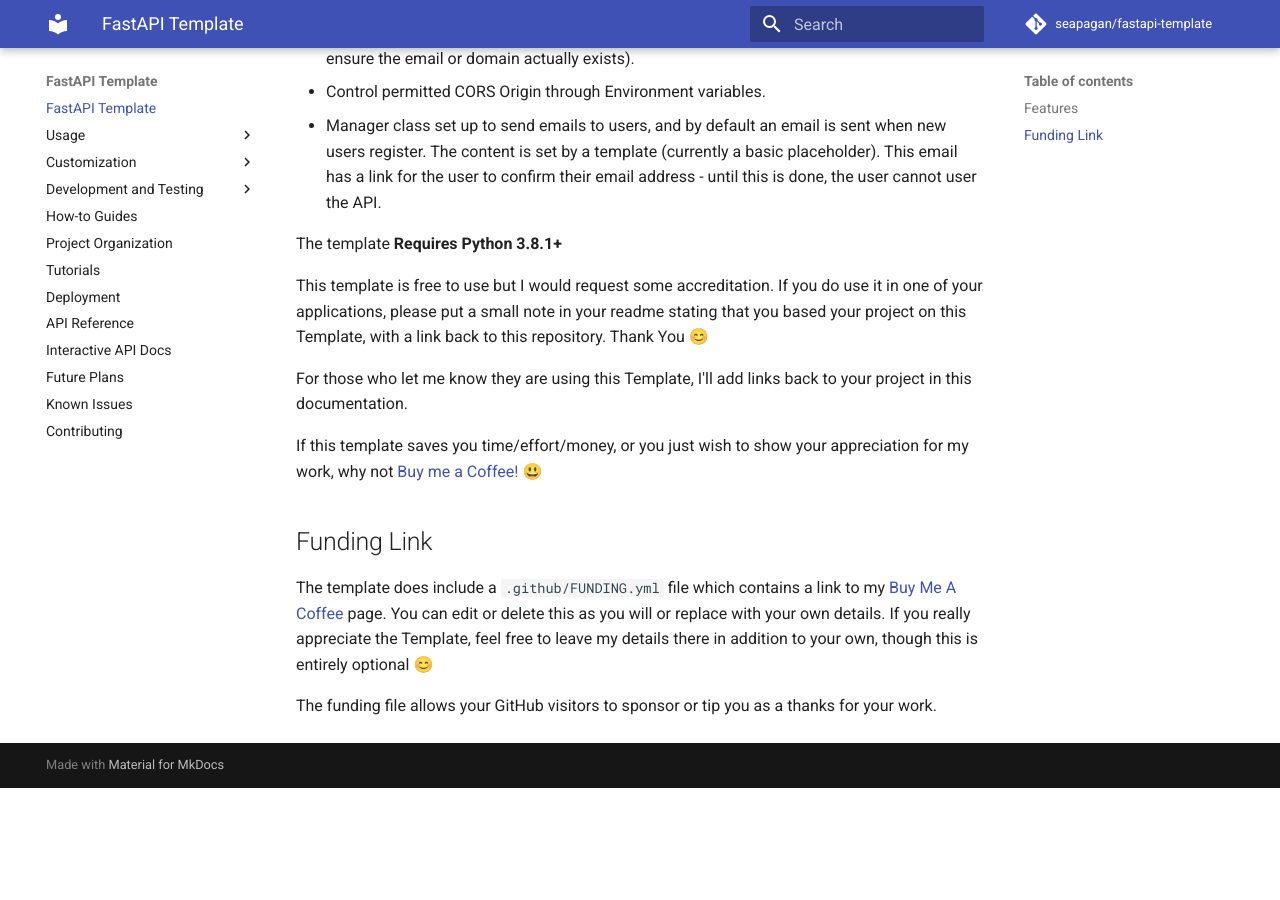
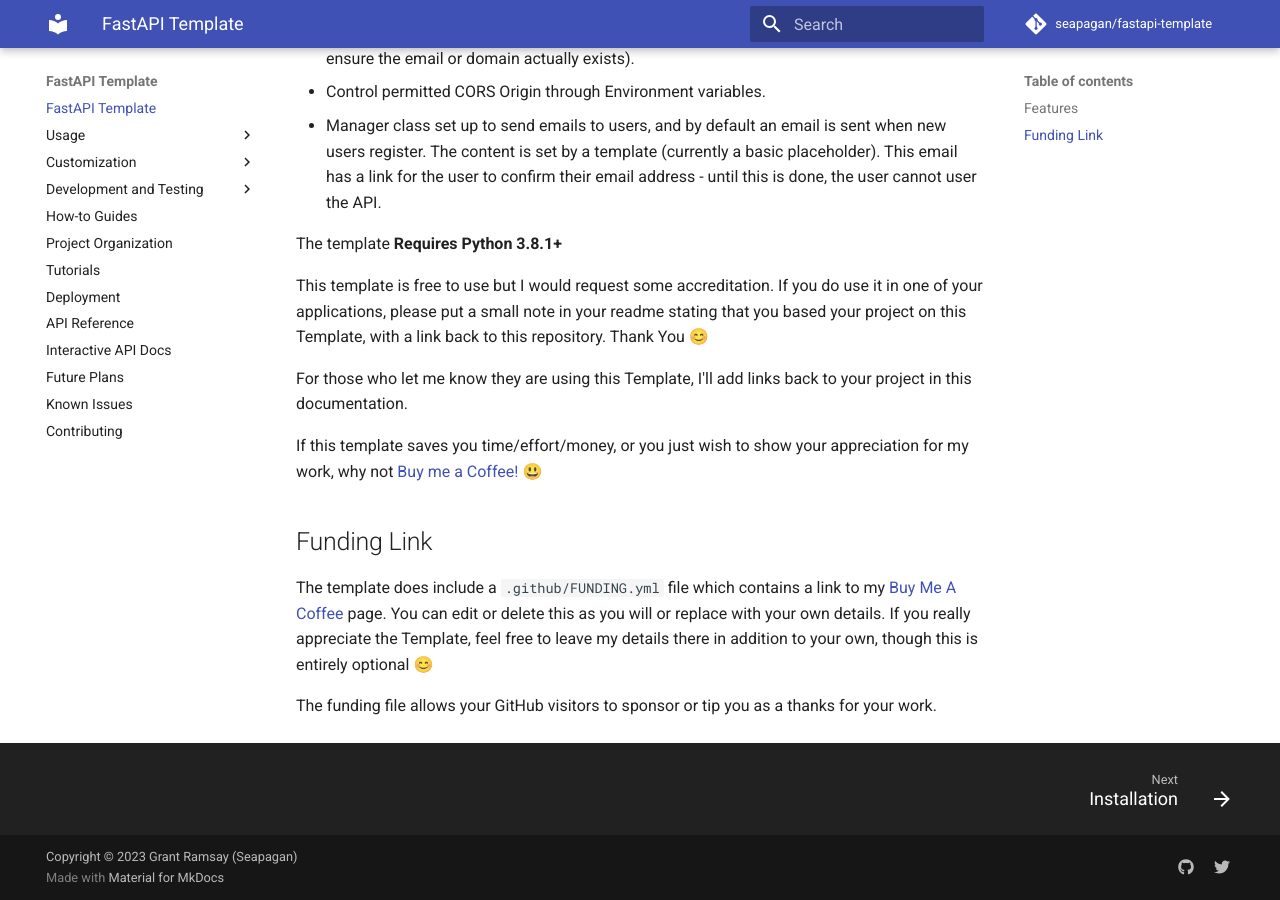
Before and after one commit to seapagan/fastapi-template, an MkDocs documentation site: the page built from docs/index.md, in a window 1280 px wide and 900 px high, scrolled down 926 px. Built offline with MkDocs 1.6.1 and Material for MkDocs 9.7.7, drawn with Linux system fonts in a browser that asks for light colours; comment, search, counter and statistics services are not loaded; before the commit the page ends 1714 px from its top, so only the background shows below that.

Commit message:
docs: add social media and nav buttons to footer
Signed-off-by: Grant Ramsay <seapagan@gmail.com>

```diff
--- a/mkdocs.yml
+++ b/mkdocs.yml
@@ -2,6 +2,17 @@
 
 theme:
   name: material
+  features:
+    - navigation.footer
+
+extra:
+  social:
+    - icon: fontawesome/brands/github
+      link: https://github.com/seapagan/fastapi-template
+    - icon: fontawesome/brands/twitter
+      link: https://twitter.com/gnramsay-dev
+
+copyright: Copyright © 2023 Grant Ramsay (Seapagan)
 
 plugins:
   - mkdocstrings
```
